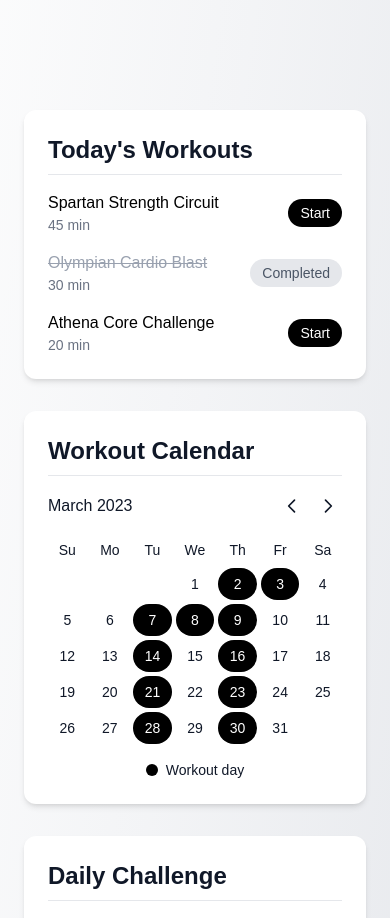
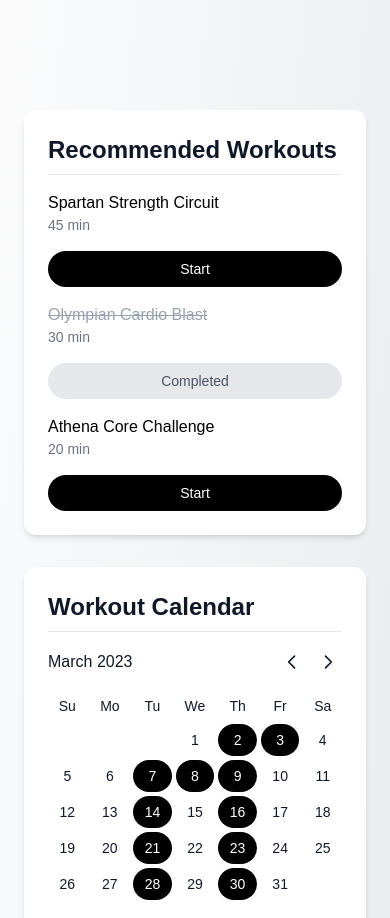
Before and after one commit to randomPlayerHere/hyprfit, a Next.js app: page / in a window 390 px wide. Shown: the part 1060-1978 px from the top of the page. Built offline with nearby package versions, Linux system fonts and the light colour scheme.

Commit message:
added functionality to recommendation

```diff
--- a/app/page.tsx
+++ b/app/page.tsx
@@ -1,6 +1,7 @@
+'use client';
 import Image from "next/image";
 import Link from "next/link";
-
+import { useState } from "react";
 export default function Home() {
   // Dashboard data
   const currentWorkouts = [
@@ -14,7 +15,11 @@ export default function Home() {
     progress: 45,
     target: 300,
   };
-
+ const [workouts, setWorkouts] = useState([
+    { name: "Spartan Strength Circuit", duration: "45 min", completed: false },
+    { name: "Olympian Cardio Blast", duration: "30 min", completed: true },
+    { name: "Athena Core Challenge", duration: "20 min", completed: false },
+  ]);
   const workoutProgress = [
     { month: "Jan", strength: 65, endurance: 45 },
     { month: "Feb", strength: 70, endurance: 50 },
@@ -27,6 +32,13 @@ export default function Home() {
   const daysInMonth = 31;
   const startDay = 3; // Wednesday (0 = Sunday)
   const workoutDays = [2, 3, 7, 8, 9, 14, 16, 21, 23, 28, 30];
+ const toggleCompletion = (index: number) => {
+    setWorkouts((prevWorkouts) =>
+      prevWorkouts.map((workout, i) =>
+        i === index ? { ...workout, completed: !workout.completed } : workout
+      )
+    );
+  };
 
   return (
     <div className="min-h-screen bg-gradient-to-br from-white via-gray-100 to-gray-200 text-gray-900">
@@ -116,25 +128,31 @@ export default function Home() {
       <section className="max-w-7xl mx-auto px-6 py-12 grid grid-cols-1 lg:grid-cols-3 gap-8">
       {/* Current Workouts */}
       <div className="bg-white p-6 rounded-xl shadow-md">
-          <h2 className="text-2xl font-bold mb-4 border-b border-gray-200 pb-2">Today's Workouts</h2>
+        <h2 className="text-2xl font-bold mb-4 border-b border-gray-200 pb-2">
+          Recommended Workouts
+        </h2>
         <ul className="space-y-4">
-            {currentWorkouts.map((workout, index) => (
-              <li key={index} className="flex items-center justify-between">
+          {workouts.map((workout, index) => (
+            <li key={index} className="flex flex-col sm:flex-row items-start sm:items-center justify-between space-y-2 sm:space-y-0">
               <div>
-                  <h3 className={`font-medium ${workout.completed ? 'line-through text-gray-400' : 'text-black'}`}>
+                <h3 className={`font-medium ${workout.completed ? "line-through text-gray-400" : "text-black"}`}>
                   {workout.name}
                 </h3>
                 <p className="text-sm text-gray-500">{workout.duration}</p>
               </div>
               <button
-                  className={`px-3 py-1 rounded-full text-sm font-medium ${workout.completed ? 'bg-gray-200 text-gray-600' : 'bg-black text-white'}`}
+                onClick={() => toggleCompletion(index)}
+                className={`px-4 py-2 rounded-full text-sm font-medium transition-all duration-200 hover:opacity-90
+                  w-full sm:w-auto mt-2 sm:mt-0
+                  ${workout.completed ? "bg-gray-200 text-gray-600" : "bg-black text-white hover:bg-gray-800"}`}
               >
-                  {workout.completed ? 'Completed' : 'Start'}
+                {workout.completed ? "Completed" : "Start"}
               </button>
             </li>
           ))}
         </ul>
       </div>
+
 
         {/* Monthly Calendar */}
         <div className="bg-white p-6 rounded-xl shadow-md">
@@ -188,12 +206,12 @@ export default function Home() {
           <div className="mb-4">
             <div className="flex justify-between text-sm mb-1">
               <span>Progress: {dailyChallenge.progress}/{dailyChallenge.target}</span>
-              <span>{Math.round((dailyChallenge.progress/dailyChallenge.target)*100)}%</span>
+              <span>{Math.round((dailyChallenge.progress / dailyChallenge.target) * 100)}%</span>
             </div>
             <div className="w-full bg-gray-200 rounded-full h-2.5">
               <div
                 className="bg-black h-2.5 rounded-full"
-                style={{ width: `${(dailyChallenge.progress/dailyChallenge.target)*100}%` }}
+                style={{ width: `${(dailyChallenge.progress / dailyChallenge.target) * 100}%` }}
               ></div>
             </div>
           </div>
--- a/package.json
+++ b/package.json
@@ -10,8 +10,8 @@
   },
   "dependencies": {
     "next": "^15.2.4",
-    "react": "^19.0.0",
-    "react-dom": "^19.0.0"
+    "react": "^19.1.0",
+    "react-dom": "^19.1.0"
   },
   "devDependencies": {
     "@tailwindcss/postcss": "^4",
```
Also changed, not shown: 1 other file (tests, documents, lock files or other folders). Lines whose indentation alone changed are shown as unchanged.
